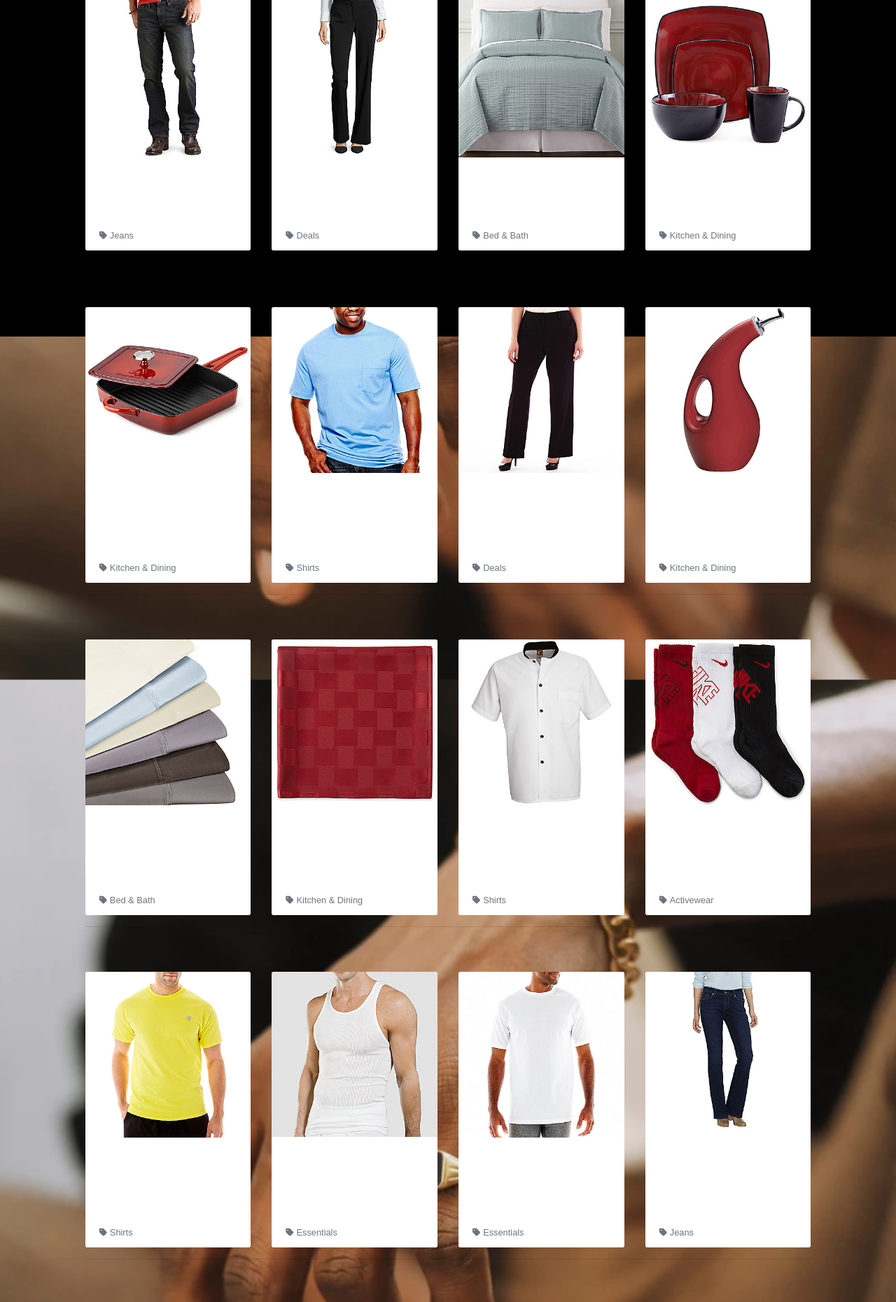
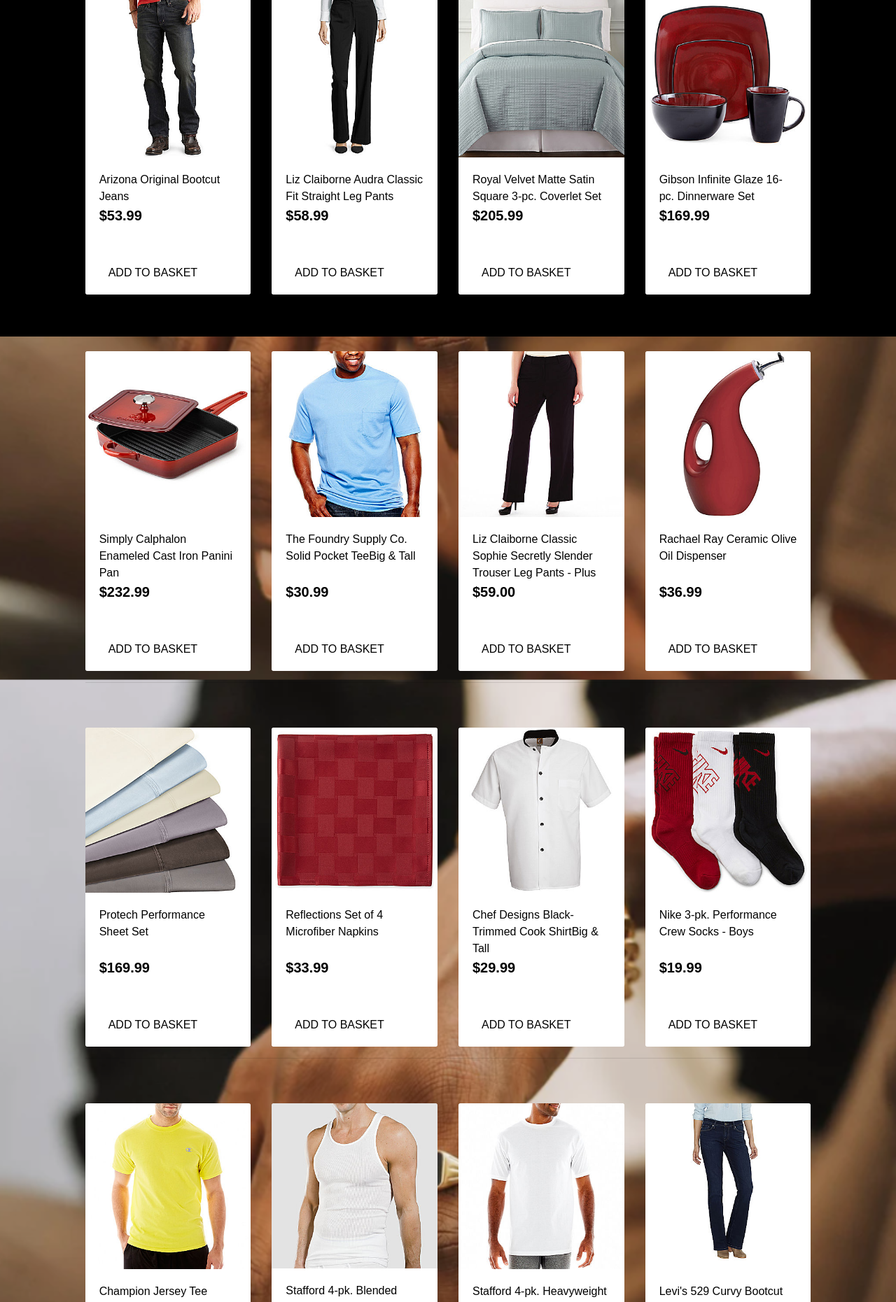
Before and after one commit to Code-Institute-Submissions/Coexisting-RingsRUS_AprResub, a Django app: page /products/ in a window 1280 px wide. Shown: the part 319-2180 px from the top of the page at 70% size. Run offline with Django 3.2, Linux system fonts and the light colour scheme; data comes from the database, SQL or seed files in the repository; tables that the repository leaves empty hold one stand-in row (values such as "Sample post"); parts of the project's set-up code (start-up, migrations or seed data) failed here and were passed over; some libraries are stand-ins or nearby versions; some web fonts are replaced.

Commit message:
final commit

```diff
--- a/home/templates/home/index.html
+++ b/home/templates/home/index.html
@@ -7,7 +7,7 @@
         </div>
     </div>
 {% endblock %}
-{% block comtent %}
+{% block content %}
 <div class="container h-100">
     <div class="row h-100">
         <div class="col-7 col-md-6 my-auto">
@@ -15,7 +15,7 @@
 
         <div>
         <h4>
-            <a href="{% url 'products' %}" class="shop-now-button btn-lg rounded-0 text-uppercase py-3">Shop</a>
+            <a href="{% url 'products' %}" class="shop-now-button btn-lg rounded-0 text-uppercase py-3 center">Shop</a>
         </h4>
         </div>
         </div>
--- a/products/templates/products/products.html
+++ b/products/templates/products/products.html
@@ -17,7 +17,8 @@
             <h2 class="logo-font">Products</h2>
             {% for c in current_categories %}
             <a class="category-badge text-decoration-none" href="{% url 'products' %}?category={{ c.name }}">
-                        <span class="p-2 mt-2 badge badge-white text-black rounded-0 border border-dark">{{ c.friendly_name }}</span>
+                <span
+                    class="p-2 mt-2 badge badge-white text-black rounded-0 border border-dark">{{ c.friendly_name }}</span>
             </a>
             {% endfor %}
             <hr class="w-50 mb-1">
@@ -28,14 +29,22 @@
             <div class="row mt-1 mb-2">
                 <div class="col-12 col-md-6 my-auto order-md-last d-flex justify-content-center justify-content-md-end">
                     <div class="sort-select-wrapper w-50">
-                            <select id="sort-selector" class="custom-select custom-select-sm rounded-0 border border-{% if current_sorting != 'None_None' %}info{% else %}black{% endif %}">
-                                <option value="reset" {% if current_sorting == 'None_None' %}selected{% endif %} >Sort by...</option>
-                                <option value="price_asc" {% if current_sorting == 'price_asc' %}selected{% endif %}>Price (low to high)</option>
-                                <option value="price_desc" {% if current_sorting == 'price_desc' %}selected{% endif %}>Price (high to low)</option>
-                                <option value="name_asc" {% if current_sorting == 'name_asc' %}selected{% endif %}>Name (A-Z)</option>
-                                <option value="name_desc" {% if current_sorting == 'name_desc' %}selected{% endif %}>Name (Z-A)</option>
-                                <option value="category_asc" {% if current_sorting == 'category_asc' %}selected{% endif %}>Category (A-Z)</option>
-                                <option value="category_desc" {% if current_sorting == 'category_desc' %}selected{% endif %}>Category (Z-A)</option>
+                        <select id="sort-selector"
+                            class="custom-select custom-select-sm rounded-0 border border-{% if current_sorting != 'None_None' %}info{% else %}black{% endif %}">
+                            <option value="reset" {% if current_sorting == 'None_None' %}selected{% endif %}>Sort by...
+                            </option>
+                            <option value="price_asc" {% if current_sorting == 'price_asc' %}selected{% endif %}>Price
+                                (low to high)</option>
+                            <option value="price_desc" {% if current_sorting == 'price_desc' %}selected{% endif %}>Price
+                                (high to low)</option>
+                            <option value="name_asc" {% if current_sorting == 'name_asc' %}selected{% endif %}>Name
+                                (A-Z)</option>
+                            <option value="name_desc" {% if current_sorting == 'name_desc' %}selected{% endif %}>Name
+                                (Z-A)</option>
+                            <option value="category_asc" {% if current_sorting == 'category_asc' %}selected{% endif %}>
+                                Category (A-Z)</option>
+                            <option value="category_desc"
+                                {% if current_sorting == 'category_desc' %}selected{% endif %}>Category (Z-A)</option>
                         </select>
                     </div>
                 </div>
@@ -44,7 +53,8 @@
                         {% if search_term or current_categories or current_sorting != 'None_None' %}
                         <span class="small"><a href="{% url 'products' %}">Products Home</a> | </span>
                         {% endif %}
-                            {{ products|length }} Products{% if search_term %} found for <strong>"{{ search_term }}"</strong>{% endif %}
+                        {{ products|length }} Products{% if search_term %} found for
+                        <strong>"{{ search_term }}"</strong>{% endif %}
                     </p>
                 </div>
             </div>
@@ -58,29 +68,30 @@
                         </a>
                         {% else %}
                         <a href="{% url 'PDP' product.id %}">
-                                    <img class="card-img-top img-fluid" src="{{ MEDIA_URL }}noimage.png" alt="{{ product.name }}">
+                            <img class="card-img-top img-fluid" src="{{ MEDIA_URL }}noimage.png"
+                                alt="{{ product.name }}">
                         </a>
                         {% endif %}
                         <div class="card-body pb-0">
-                                    <p class="mb-0">{{ product.name }}</p>
+                            <p class="mb-0 text-black">{{ product.name }}</p>
                         </div>
                         <div class="card-footer bg-white pt-0 border-0 text-left">
                             <div class="row">
                                 <div class="col">
-                                            <p class="lead mb-0 text-left font-weight-bold">${{ product.price }}</p>
-                                            {% if product.category %}
-                                            <p class="small mt-1 mb-0">
-                                                <a class="text-muted" href="{% url 'products' %}?category={{ product.category.name }}">
-                                                    <i class="fas fa-tag mr-1"></i>{{ product.category.friendly_name }}
-                                                </a>
-                                            </p>
-                                            {% endif %}
+                                    <p class="lead mb-0 text-left font-weight-bold text-black">${{ product.price }}</p>
+
+                                        <input type="submit" class="btn btn-black rounded-0 text-uppercase mt-5"  href="{% url 'add_to_bag' product.id %}" value="Add to basket">
+
+
 
   </div>
                                     </div>
                                 </div>
                             </div>
                         </div>
+
+
+
                                     {% if forloop.counter|divisibleby:1 %}
                                     <div class="col-12 d-sm-none mb-5">
                                         <hr>
@@ -106,6 +117,10 @@
                             </div>
                         </div>
                     </div>
+
+
+
+
                     <div class="btt-button shadow-sm rounded-0 border border-black">
                         <a class="btt-link d-flex h-100">
                             <i class="fas fa-arrow-up text-black mx-auto my-auto"></i>
@@ -113,21 +128,29 @@
                     </div>
                     {% endblock %}
 
-{% block postloadjs %}
+                    {% block js %}
                     {{ block.super }}
+                    <script type="text/javascript"> myModal = document.getElementById('myModal')
+                        var myInput = document.getElementById('myInput')
+
+                        myModal.addEventListener('shown.bs.modal', function () {
+                            myInput.focus()
+
+                        })</script>
+
                     <script type="text/javascript">
-		$('.btt-link').click(function(e) {
-			window.scrollTo(0,0)
+                        $('.btt-link').click(function (e) {
+                            window.scrollTo(0, 0)
                         })
                     </script>
 
                     <script type="text/javascript">
-        $('#sort-selector').change(function() {
+                        $('#sort-selector').change(function () {
                             var selector = $(this);
                             var currentUrl = new URL(window.location);
 
                             var selectedVal = selector.val();
-            if(selectedVal != "reset"){
+                            if (selectedVal != "reset") {
                                 var sort = selectedVal.split("_")[0];
                                 var direction = selectedVal.split("_")[1];
 
--- a/templates/base.html
+++ b/templates/base.html
@@ -39,7 +39,7 @@
     {% block extra_js %}
     {% endblock %}
 
-    <title>RingsRUS {% block extra_title %}{% endblock %}</title>
+    <title>RingsRUS </title>
 </head>
 
 <body>
@@ -141,7 +141,9 @@
 
     {% block page_header %}
     {% endblock %}
+    {% block js %}
 
+{% endblock %}
     {% block content %}
     {% endblock %}
 
```
Also changed, not shown: products/templates/products/PDP.html (+7 -23 lines). Lines whose indentation alone changed are shown as unchanged.
